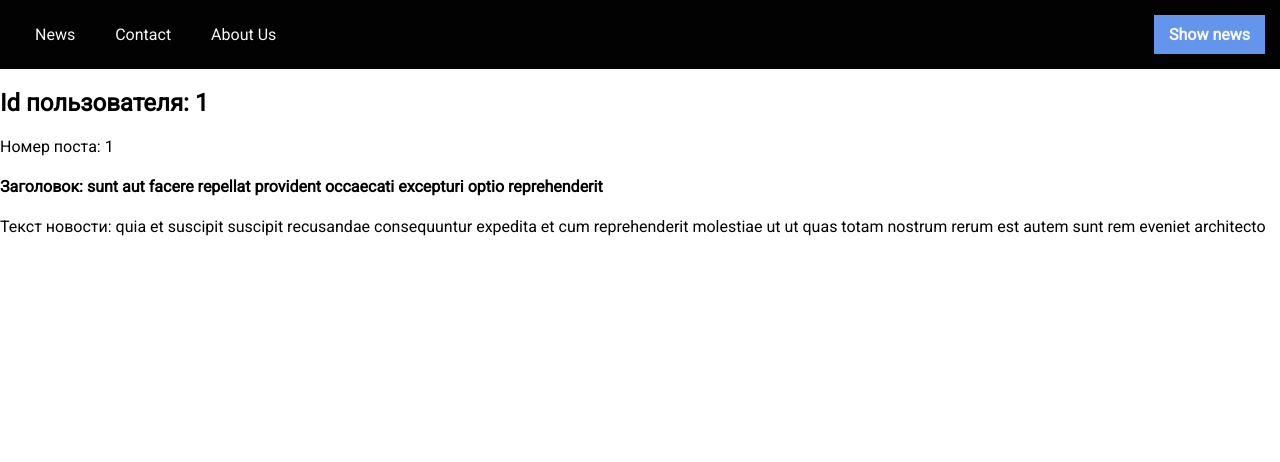
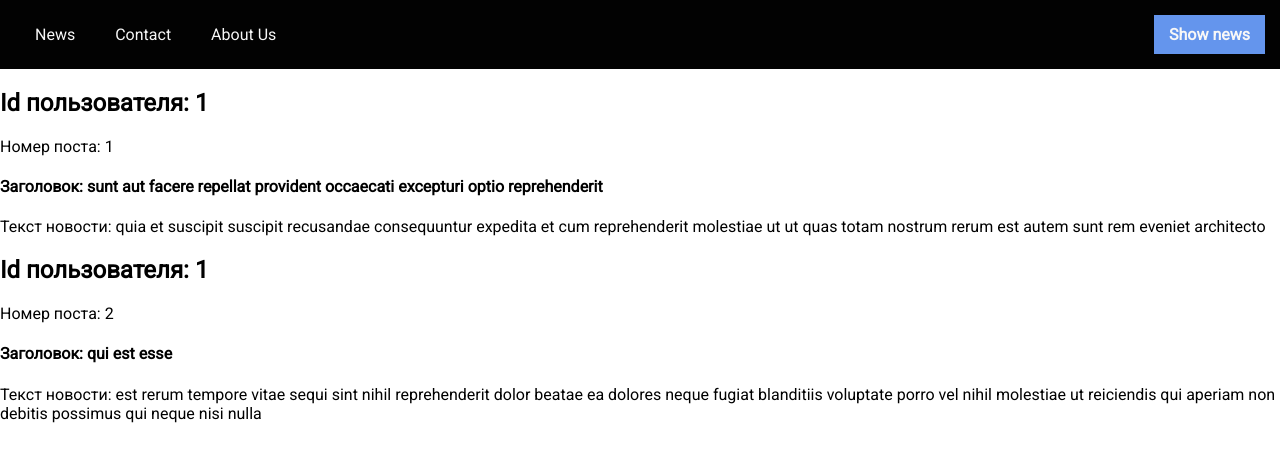
Before and after one commit to Bjornoya/blog, a React (Create React App) app: page / in a window 1280 px wide. Shown: the top 462 px of the page. Built offline with nearby package versions, Linux system fonts and the light colour scheme.

Commit message:
Created News component

```diff
--- a/src/App.js
+++ b/src/App.js
@@ -2,19 +2,26 @@ import React from 'react';
 import style from './App.module.scss';
 import Header from "./components/Header/Header";
 import Post from "./components/Post/Post";
+import News from "./components/News/News";
 
-const posts = {
-    userId: 1,
-    id: 1,
-    title: "sunt aut facere repellat provident occaecati excepturi optio reprehenderit",
-    body: "quia et suscipit\nsuscipit recusandae consequuntur expedita et cum\nreprehenderit molestiae ut ut quas totam\nnostrum rerum est autem sunt rem eveniet architecto"
-    };
+const posts = [{
+    "userId": 1,
+    "id": 1,
+    "title": "sunt aut facere repellat provident occaecati excepturi optio reprehenderit",
+    "body": "quia et suscipit\nsuscipit recusandae consequuntur expedita et cum\nreprehenderit molestiae ut ut quas totam\nnostrum rerum est autem sunt rem eveniet architecto"
+},{
+    "userId": 1,
+    "id": 2,
+    "title": "qui est esse",
+    "body": "est rerum tempore vitae\nsequi sint nihil reprehenderit dolor beatae ea dolores neque\nfugiat blanditiis voluptate porro vel nihil molestiae ut reiciendis\nqui aperiam non debitis possimus qui neque nisi nulla"
+},];
 
 function App() {
   return (
     <div>
       <Header />
-      <Post {...posts} />
+      <News data={posts} />
+      <Post />
     </div>
   );
 }
--- /dev/null
+++ b/src/components/News/News.js
@@ -0,0 +1,31 @@
+import React from 'react';
+import PropTypes from 'prop-types';
+import Post from "../Post/Post";
+
+// TODO: `Обратить внимание на то, что константа posts лежит внутри блока if.
+//  Ночью сломал себе мозг пытаясь понять почему получал undefined из data.
+//  Этим if-else я даю понять, что переменная должна создавать только когда пришли пропсы во избежание ошибок.
+//  Если еще раз словишь в тестах баг с map undefined, то смотри сюда!!!`
+
+const News = ({ data }) => {
+
+    if (data) {
+        const posts = data.map((post, index) => {
+            return <Post userId={post.userId} id={post.id} title={post.title} body={post.body} key={index} />
+        });
+
+        return (
+            <div data-test="news">
+                {posts}
+            </div>
+        );
+    } else {
+        return null;
+    }
+};
+
+News.propTypes = {
+    data: PropTypes.arrayOf(PropTypes.object)
+};
+
+export default News;
```
Also changed, not shown: src/components/News/News.module.scss (added), 1 other file (tests, documents, lock files or other folders).
